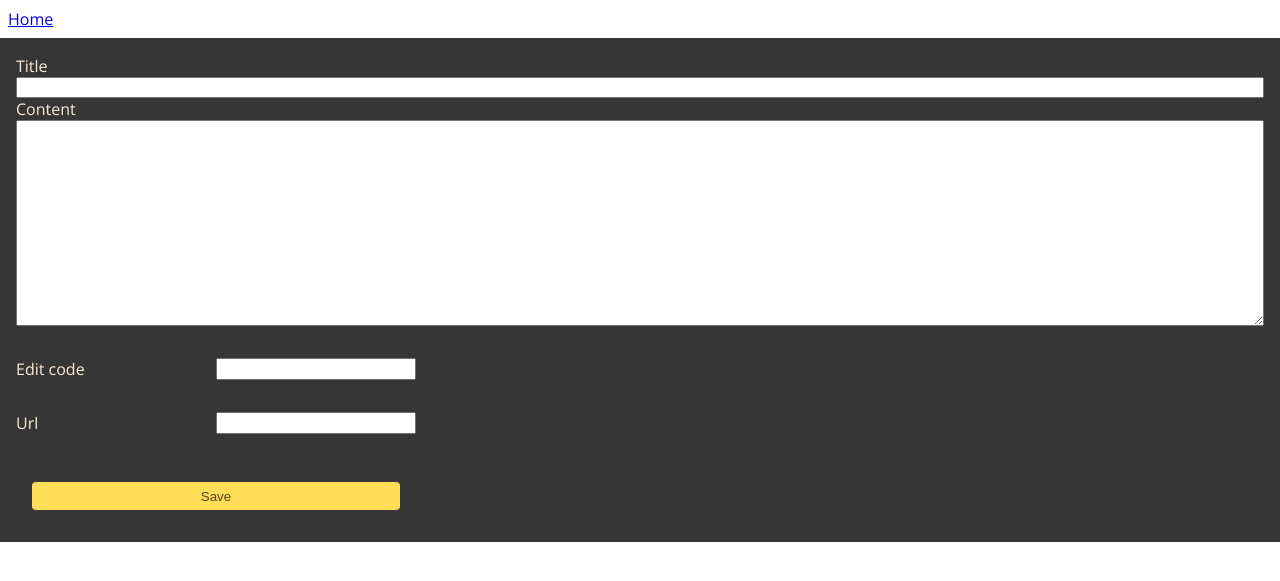
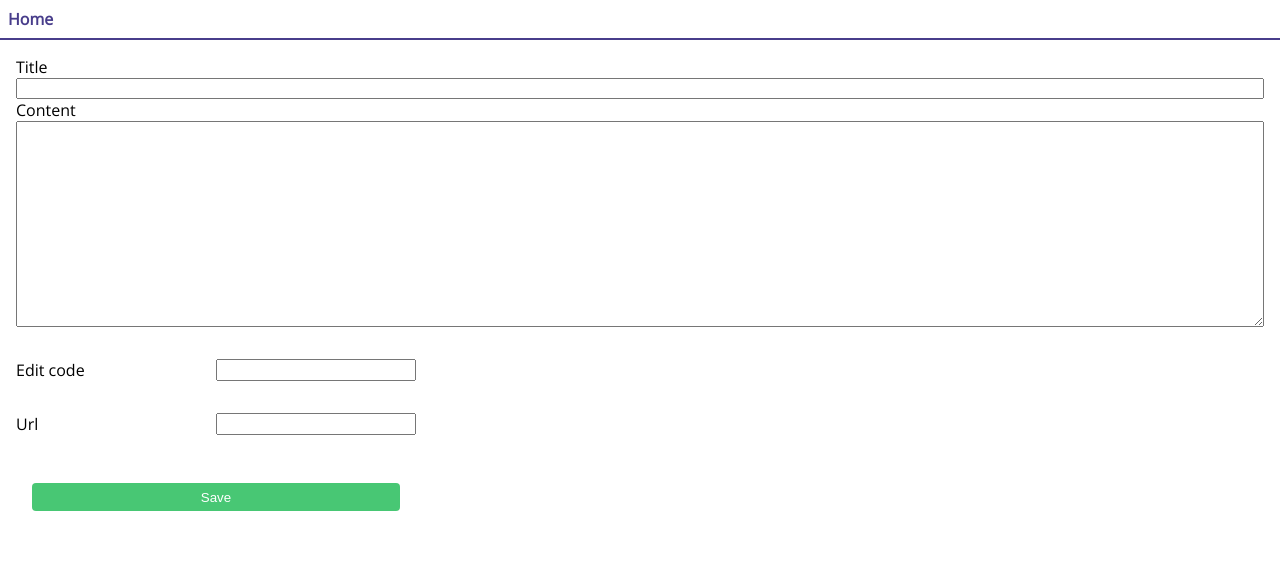
Before and after one commit to nicordev/share, a Symfony app: template templates/home/index.html.twig in a window 1280 px wide. Shown: the top 581 px of the page. Run offline with Twig, Linux system fonts and the light colour scheme; the template is opened without the code that fills it, so the values that code supplies are empty; form fields are guessed from the names that the template uses; some libraries are stand-ins or nearby versions.

Commit message:
feat: improve css

```diff
--- a/public/css/button.css
+++ b/public/css/button.css
@@ -12,6 +12,7 @@
     text-align: center;
     white-space: nowrap;
     border-radius: 4px;
+    text-decoration: none;
 }
 
 .is-success {
--- a/public/css/common.css
+++ b/public/css/common.css
@@ -8,7 +8,8 @@ body {
 }
 
 .main-content {
-    position: relative;
+    max-width: 1500px;
+    margin: 0 auto;
 }
 
 .bottom-right {
--- a/public/css/navigation.css
+++ b/public/css/navigation.css
@@ -1,4 +1,14 @@
 .navigation {
     padding: 0.5rem;
-    border-bottom: #363636 solid 1px;
+    border-bottom: darkslateblue solid 2px;
 }
+
+.navigation-link {
+    text-decoration: none;
+    color: darkslateblue;
+    font-weight: bold;
+}
+
+.navigation-link:visited {
+    color: darkslateblue;
+}
--- a/public/css/note.css
+++ b/public/css/note_editor.css
@@ -1,6 +1,4 @@
 .note-form {
-    background-color: #363636;
-    color: antiquewhite;
 }
 
 .note-editor {
--- a/public/css/note_list.css
+++ b/public/css/note_list.css
@@ -1,3 +1,17 @@
 .note-list {
     padding-left: 0.5rem;
 }
+
+.note-title {
+    font-size: 1.25em;
+}
+
+.note-link {
+    text-decoration: none;
+    color: darkslateblue;
+    font-weight: bold;
+}
+
+.note-link:visited {
+    color: darkslateblue;
+}
--- /dev/null
+++ b/public/css/note_show.css
@@ -0,0 +1,3 @@
+.note-commands {
+    margin-top: 1em;
+}
--- a/templates/base.html.twig
+++ b/templates/base.html.twig
@@ -16,6 +16,9 @@
         {% block body %}
             {% include 'component/navigation.html.twig' %}
             {% include 'component/flash_message.html.twig' %}
+            <section class="main-content">
+                {% block content %}{% endblock %}
+            </section>
         {% endblock %}
         {% block javascripts %}{% endblock %}
     </body>
--- a/templates/component/navigation.html.twig
+++ b/templates/component/navigation.html.twig
@@ -1,3 +1,3 @@
 <nav id="navigation" class="navigation">
-    <a href="{{ path('home') }}">Home</a>
+    <a class="navigation-link" href="{{ path('home') }}">Home</a>
 </nav>
--- a/templates/component/note_editor.html.twig
+++ b/templates/component/note_editor.html.twig
@@ -15,7 +15,7 @@
         {{ form_widget(noteForm.url, {'attr': {'class': 'note-form-input'}}) }}
     </div>
     <div class="note-command max-width-m">
-        <button class="note-command-button button is-warning" id="save-button" type="submit">Save</button>
+        <button class="note-command-button button is-success" id="save-button" type="submit">Save</button>
         {% if note is defined %}
             <button class="note-command-button button is-danger" id="delete-button" type="button">Delete</button>
         {% endif %}
@@ -38,7 +38,6 @@
 
         urlElement.value = titleElement.value.split(' ')[0];
     }
-
 </script>
 
 {% if note is defined %}
--- a/templates/component/note_list.html.twig
+++ b/templates/component/note_list.html.twig
@@ -1,7 +1,7 @@
 <section class="note-list">
     {% for note in notes %}
         <article class="note">
-            <h2 class="note-title switch-display-trigger"><a href="{{ path('note_show', {'url': note.url}) }}">{{ note.title }}</a></h2>
+            <h2 class="note-title switch-display-trigger"><a class="note-link" href="{{ path('note_show', {'url': note.url}) }}">{{ note.title }}</a></h2>
             <div class="note-content hidden">{{ note.content }}</div>
         </article>
     {% endfor %}
--- a/templates/home/index.html.twig
+++ b/templates/home/index.html.twig
@@ -3,12 +3,11 @@
 {% block title %}Notes{% endblock %}
 
 {% block stylesheets %}
-    <link rel="stylesheet" href="{{ asset("/css/note.css") }}">
+    <link rel="stylesheet" href="{{ asset("/css/note_editor.css") }}">
     <link rel="stylesheet" href="{{ asset("/css/note_list.css") }}">
 {% endblock %}
 
-{% block body %}
-    {{ parent() }}
+{% block content %}
     {% include 'component/note_editor.html.twig' %}
     {% include 'component/note_list.html.twig' %}
 {% endblock %}
--- a/templates/note/note_ask_read_code.html.twig
+++ b/templates/note/note_ask_read_code.html.twig
@@ -4,8 +4,7 @@
     {{ note.title }}
 {% endblock %}
 
-{% block body %}
-    {{ parent() }}
+{% block content %}
     <section id="note-ask-read-code">
         <h1>{{ note.title }}</h1>
 
--- a/templates/note/note_edit.html.twig
+++ b/templates/note/note_edit.html.twig
@@ -3,11 +3,9 @@
 {% block title %}{{ note.title }}{% endblock %}
 
 {% block stylesheets %}
-    <link rel="stylesheet" href="{{ asset("/css/note.css") }}">
+    <link rel="stylesheet" href="{{ asset("/css/note_editor.css") }}">
 {% endblock %}
 
-{% block body %}
-    {{ parent() }}
-    {% include 'component/flash_message.html.twig' %}
+{% block content %}
     {% include 'component/note_editor.html.twig' %}
 {% endblock %}
```
Also changed, not shown: templates/note/note_show.html.twig (+6 -3 lines).
